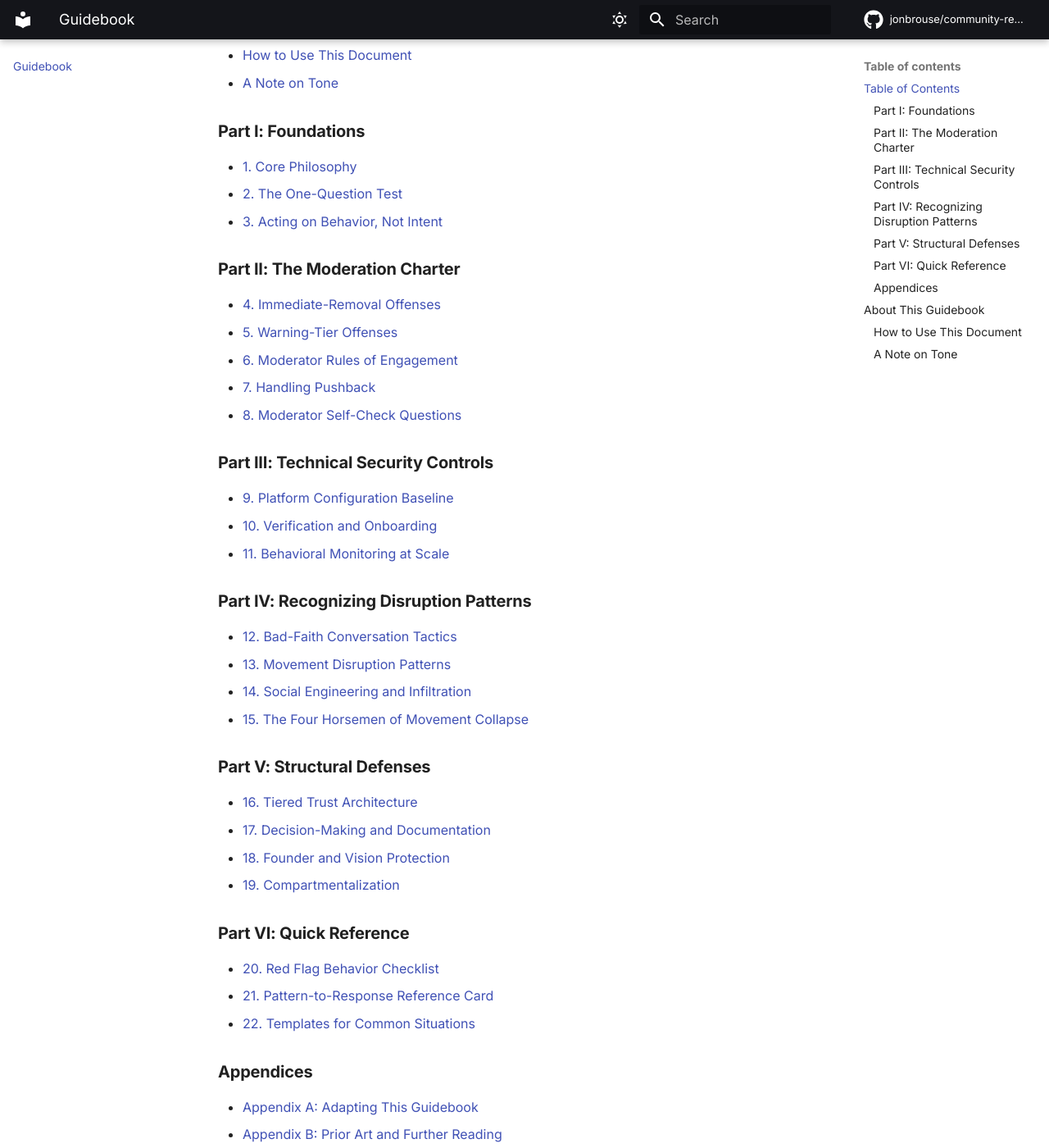
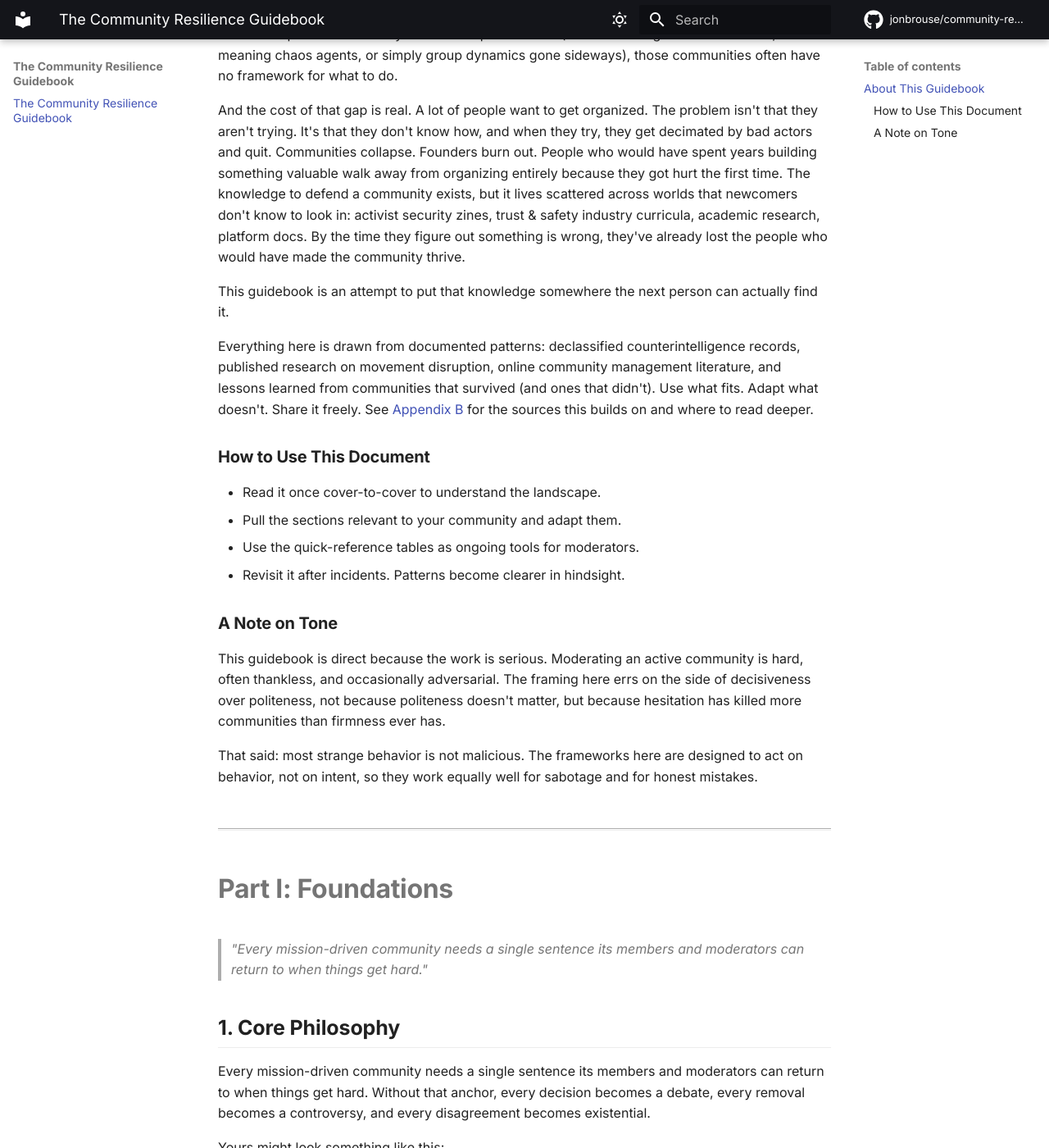
Before and after one commit to jonbrouse/Community-Resilience-Guidebook, an MkDocs documentation site: the page built from docs/index.md, in a window 1280 px wide and 1400 px high, scrolled down 484 px. Shown: the whole window at 82% size. Built offline with MkDocs 1.6.1 and Material for MkDocs 9.7.7, drawn with Linux system fonts in a browser that asks for light colours; comment, search, counter and statistics services are not loaded; the version menu is left out; some of the changed text lies outside the part shown.

Commit message:
adjusting toc

```diff
--- a/docs/index.md
+++ b/docs/index.md
@@ -3,55 +3,6 @@
 *A field manual for protecting mission-driven communities from disruption and infiltration.*
 
 **Version {{VERSION}} | Open Source | Adapt Freely**
-
----
-
-## Table of Contents
-
-- [About This Guidebook](#about-this-guidebook)
-  - [How to Use This Document](#how-to-use-this-document)
-  - [A Note on Tone](#a-note-on-tone)
-
-### Part I: Foundations
-- [1. Core Philosophy](#1-core-philosophy)
-- [2. The One-Question Test](#2-the-one-question-test)
-- [3. Acting on Behavior, Not Intent](#3-acting-on-behavior-not-intent)
-
-### Part II: The Moderation Charter
-- [4. Immediate-Removal Offenses](#4-immediate-removal-offenses)
-- [5. Warning-Tier Offenses](#5-warning-tier-offenses)
-- [6. Moderator Rules of Engagement](#6-moderator-rules-of-engagement)
-- [7. Handling Pushback](#7-handling-pushback)
-- [8. Moderator Self-Check Questions](#8-moderator-self-check-questions)
-
-### Part III: Technical Security Controls
-- [9. Platform Configuration Baseline](#9-platform-configuration-baseline)
-- [10. Verification and Onboarding](#10-verification-and-onboarding)
-- [11. Behavioral Monitoring at Scale](#11-behavioral-monitoring-at-scale)
-
-### Part IV: Recognizing Disruption Patterns
-- [12. Bad-Faith Conversation Tactics](#12-bad-faith-conversation-tactics)
-- [13. Movement Disruption Patterns](#13-movement-disruption-patterns)
-- [14. Social Engineering and Infiltration](#14-social-engineering-and-infiltration)
-- [15. The Four Horsemen of Movement Collapse](#15-the-four-horsemen-of-movement-collapse)
-
-### Part V: Structural Defenses
-- [16. Tiered Trust Architecture](#16-tiered-trust-architecture)
-- [17. Decision-Making and Documentation](#17-decision-making-and-documentation)
-- [18. Founder and Vision Protection](#18-founder-and-vision-protection)
-- [19. Compartmentalization](#19-compartmentalization)
-
-### Part VI: Quick Reference
-- [20. Red Flag Behavior Checklist](#20-red-flag-behavior-checklist)
-- [21. Pattern-to-Response Reference Card](#21-pattern-to-response-reference-card)
-- [22. Templates for Common Situations](#22-templates-for-common-situations)
-
-### Appendices
-- [Appendix A: Adapting This Guidebook](#appendix-a-adapting-this-guidebook)
-- [Appendix B: Prior Art and Further Reading](#appendix-b-prior-art-and-further-reading)
-- [Closing](#closing)
-
----
 
 ## About This Guidebook
 
--- a/mkdocs.yml
+++ b/mkdocs.yml
@@ -56,10 +56,6 @@ theme:
     - navigation.instant            # Single-page app feel; faster
     - navigation.instant.progress   # Loading indicator
     - navigation.tracking           # URL updates on scroll
-    - navigation.tabs               # Top-level tabs (optional, looks clean)
-    - navigation.sections           # Group sections in sidebar
-    - navigation.expand             # Auto-expand sidebar sections
-    - navigation.indexes            # Section index pages
     - navigation.top                # Back-to-top button
     - navigation.footer             # Prev/next links at bottom
 
@@ -155,5 +151,5 @@ extra_css:
 # ============================================================
 # Single-page guidebook for now. If you split into multiple
 # pages later, add more entries here.
-nav:
-  - Guidebook: index.md
+#nav:
+#  - Guidebook: index.md
```
